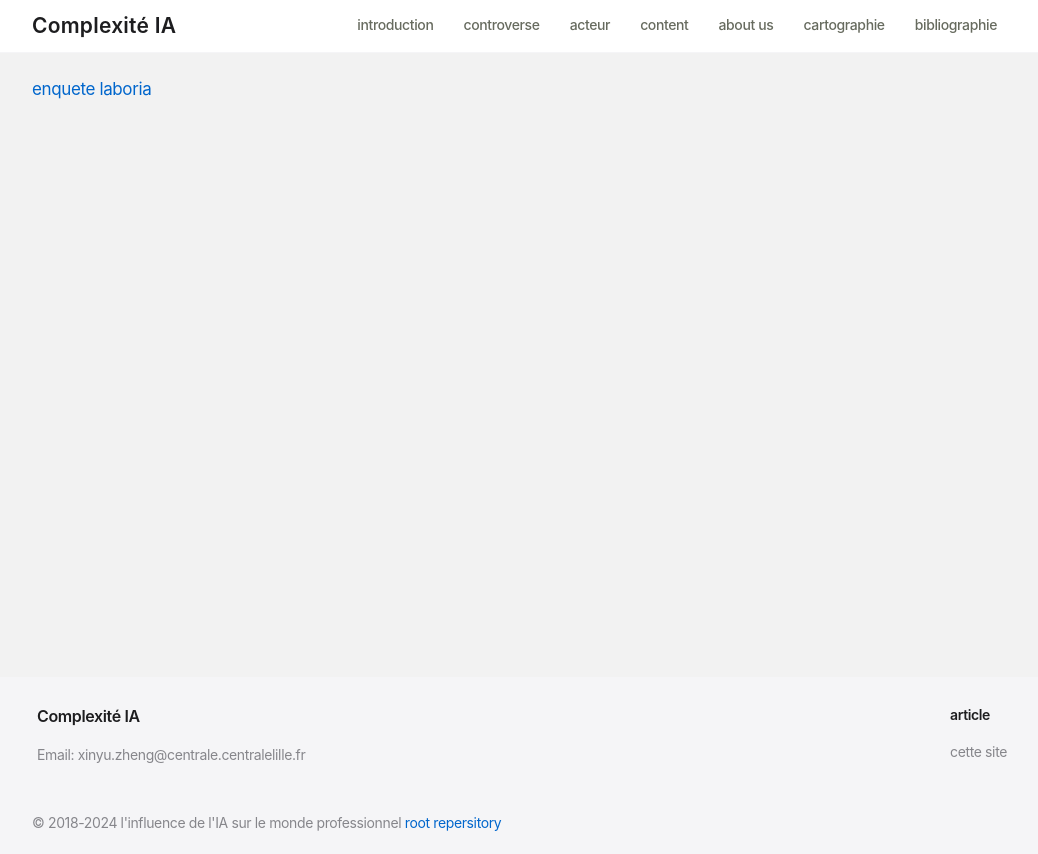
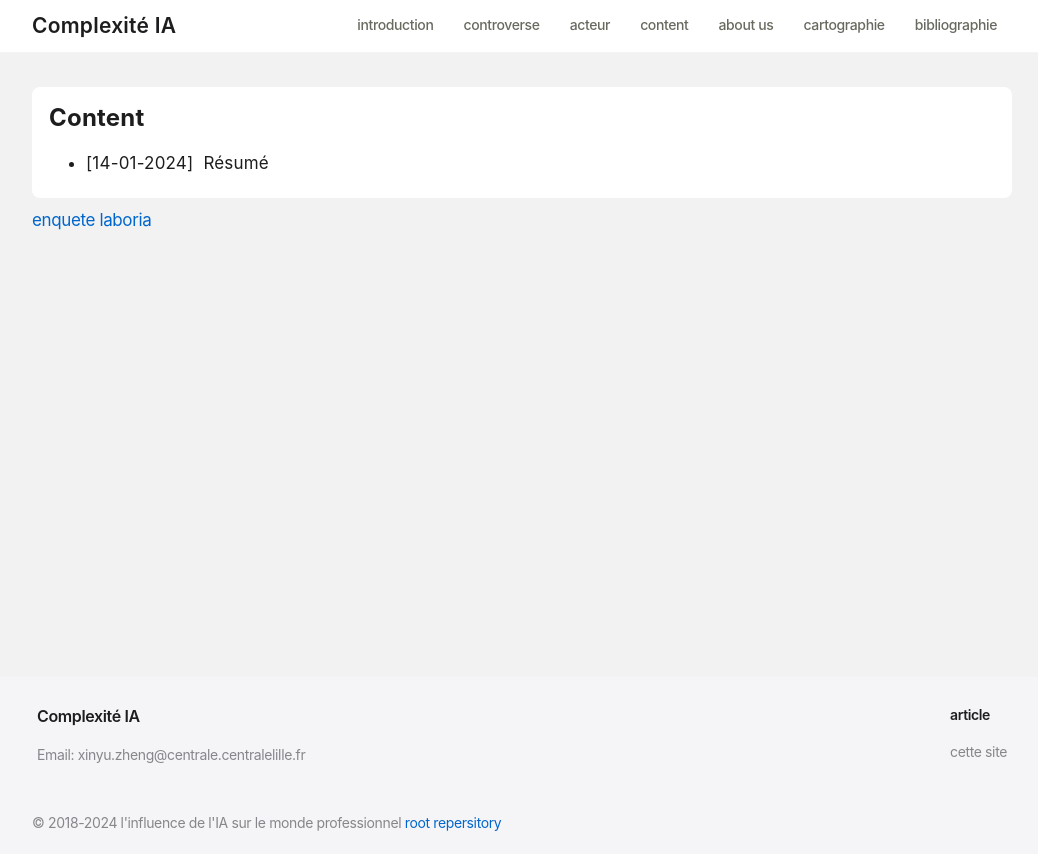
Before and after one commit to gongshangzheng/blog, an Astro site: page /archive in a window 1280 px wide. Shown: the whole page, without its empty margins (118-1156 px from the left). Built offline with nearby package versions, Linux system fonts and the light colour scheme; Astro itself is replaced by a stand-in of ours.

Commit message:
archive fixed

```diff
--- a/src/pages/archive.astro
+++ b/src/pages/archive.astro
@@ -2,7 +2,7 @@
 import BaseLayout from "../layouts/BaseLayout.astro";
 import ArchivePostList from "../layouts/ArchivePostList.astro";
 const allPosts = await Astro.glob("./posts/*.md");
-const tags = [];
+const tags = ["Content"];
 const posts = [];
 
 tags.forEach((tag) => {
@@ -24,7 +24,9 @@ tags.forEach((tag) => {
           );
         })
       }
+    <div class="tag-post-list">
       <a href="https://travail-emploi.gouv.fr/IMG/pdf/enquete_laboria.pdf" class="out-link">enquete laboria</a>
+    </div>
     </div>
   </section>
 </BaseLayout>
--- a/src/pages/index.astro
+++ b/src/pages/index.astro
@@ -58,7 +58,7 @@ allPosts.sort((a, b) => Date.parse(b.frontmatter.pubDate) - Date.parse(a.frontma
         }
       </ul>
       <div class="view-archive-wrapper">
-        <a href="/archive" class="cta-primary-light" data-analytics-region="router" data-analytics-title="view archive">View archive</a>
+        <a href="/archive" class="cta-primary-light" data-analytics-region="router" data-analytics-title="view archive">Regarde plus de content relatif</a>
       </div>
     </div>
   </section>
```
